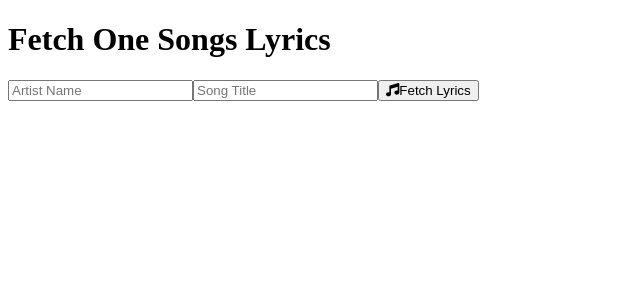
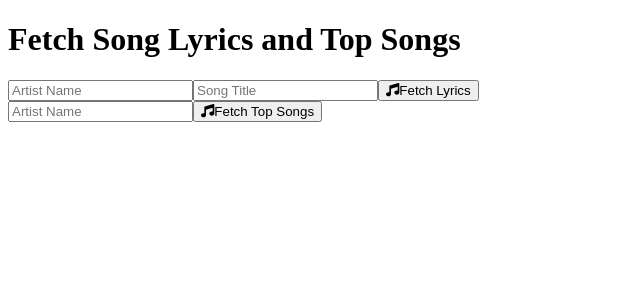
Before and after one commit to nonstickcode/genius_assistant_next_demo, a Next.js app: page / in a window 1280 px wide. Shown: the top 300 px of the page, without its empty margins (0-640 px from the left). Built offline with nearby package versions, Linux system fonts and the light colour scheme.

Commit message:
add artist top songs search

```diff
--- /dev/null
+++ b/src/app/api/genius/fetch-top-songs/route.ts
@@ -0,0 +1,56 @@
+import { NextRequest, NextResponse } from "next/server";
+import { requireEnvValue } from "@/lib/core";
+
+const ACCESS_TOKEN = requireEnvValue("NEXT_PUBLIC_GENIUS_CLIENT_ACCESS_TOKEN");
+
+export async function GET(req: NextRequest) {
+  const { searchParams } = new URL(req.url);
+  const artistName = searchParams.get("artistName");
+
+  if (!artistName) {
+    return NextResponse.json(
+      { error: "artistName parameter is required" },
+      { status: 400 }
+    );
+  }
+
+  try {
+    // Search for the artist by name
+    const artistSearchResponse = await fetch(`https://api.genius.com/search?q=${encodeURIComponent(artistName)}`, {
+      headers: {
+        Authorization: `Bearer ${ACCESS_TOKEN}`
+      }
+    });
+
+    const artistSearchData = await artistSearchResponse.json();
+    const artist = artistSearchData.response.hits.find(hit => hit.result.primary_artist.name.toLowerCase() === artistName.toLowerCase());
+
+    if (!artist) {
+      return NextResponse.json({ error: "Artist not found" }, { status: 404 });
+    }
+
+    const artistId = artist.result.primary_artist.id;
+
+    // Fetch top songs for the artist
+    const songsResponse = await fetch(`https://api.genius.com/artists/${artistId}/songs?sort=popularity&per_page=20`, {
+      headers: {
+        Authorization: `Bearer ${ACCESS_TOKEN}`
+      }
+    });
+
+    const songsData = await songsResponse.json();
+    const topSongs = songsData.response.songs.map((song) => ({
+      title: song.title,
+      url: song.url,
+      thumbnail: song.song_art_image_thumbnail_url
+    }));
+
+    return NextResponse.json({ topSongs }, { status: 200 });
+  } catch (e) {
+    console.error("Error fetching artist's top songs:", e);
+    return NextResponse.json(
+      { error: "Failed to fetch artist's top songs" },
+      { status: 500 }
+    );
+  }
+}
--- a/src/app/page.tsx
+++ b/src/app/page.tsx
@@ -4,10 +4,13 @@ import Head from 'next/head';
 import { useState } from 'react';
 import SongFetcher from '@/components/SongFetcher';
 import LyricsModal from '@/components/LyricsModal';
+import ArtistTopSongsFetcher from '@/components/ArtistTopSongsFetcher';
 
 const Page = () => {
   const [fetchingLyrics, setFetchingLyrics] = useState(false);
+  const [fetchingSongs, setFetchingSongs] = useState(false);
   const [lyrics, setLyrics] = useState<string[] | null>(null);
+  const [topSongs, setTopSongs] = useState<any[] | null>(null);
   const [artistName, setArtistName] = useState<string>('');
   const [songTitle, setSongTitle] = useState<string>('');
   const [showLyricsModal, setShowLyricsModal] = useState(false);
@@ -18,7 +21,7 @@ const Page = () => {
     setSongTitle(songTitle);
 
     try {
-      const response = await fetch(`/api/genius?artistName=${encodeURIComponent(artistName)}&songTitle=${encodeURIComponent(songTitle)}`);
+      const response = await fetch(`/api/genius/fetch-single-song?artistName=${encodeURIComponent(artistName)}&songTitle=${encodeURIComponent(songTitle)}`);
       const data = await response.json();
       if (response.ok) {
         setLyrics(data.lyrics);
@@ -34,16 +37,37 @@ const Page = () => {
     }
   };
 
+  const handleFetchTopSongs = async (artistName: string) => {
+    setFetchingSongs(true);
+    setArtistName(artistName);
+
+    try {
+      const response = await fetch(`/api/genius/fetch-top-songs?artistName=${encodeURIComponent(artistName)}`);
+      const data = await response.json();
+      if (response.ok) {
+        setTopSongs(data.topSongs);
+      } else {
+        setTopSongs(null);
+        console.error(data.error);
+      }
+    } catch (error) {
+      console.error('Failed to fetch top songs:', error);
+    } finally {
+      setFetchingSongs(false);
+    }
+  };
+
   return (
     <div className="flex">
       <Head>
-        <title>{artistName && songTitle ? `${artistName} - ${songTitle}` : "Fetch Lyrics"}</title>
-        <meta name="description" content="Fetch song lyrics from Genius API" />
+        <title>{artistName && songTitle ? `${artistName} - ${songTitle}` : "Fetch Lyrics and Top Songs"}</title>
+        <meta name="description" content="Fetch song lyrics and top songs from Genius API" />
         <link rel="icon" href="/favicon.ico" />
       </Head>
       <main className="p-4">
-        <h1 className="text-2xl font-bold mb-4">Fetch One Songs Lyrics</h1>
+        <h1 className="text-2xl font-bold mb-4">Fetch Song Lyrics and Top Songs</h1>
         <SongFetcher onFetchLyrics={handleFetchLyrics} fetchingLyrics={fetchingLyrics} />
+        <ArtistTopSongsFetcher onFetchTopSongs={handleFetchTopSongs} fetchingSongs={fetchingSongs} />
         {lyrics && (
           <LyricsModal
             show={showLyricsModal}
@@ -53,6 +77,20 @@ const Page = () => {
             onClose={() => setShowLyricsModal(false)}
           />
         )}
+        {topSongs && (
+          <div className="mt-5">
+            <h2 className="text-xl font-bold">Top 10 Songs by {artistName}</h2>
+            <ul className="list-disc pl-5">
+              {topSongs.map((song, index) => (
+                <li key={index}>
+                  <a href={song.url} target="_blank" rel="noopener noreferrer" className="text-blue-500 hover:underline">
+                    {song.title}
+                  </a>
+                </li>
+              ))}
+            </ul>
+          </div>
+        )}
       </main>
     </div>
   );
--- /dev/null
+++ b/src/components/ArtistTopSongsFetcher.tsx
@@ -0,0 +1,50 @@
+'use client';
+
+import React, { useState } from 'react';
+import { FontAwesomeIcon } from '@fortawesome/react-fontawesome';
+import { faMusic, faSpinner } from '@fortawesome/free-solid-svg-icons';
+import { Button } from '@/components/ui/button';
+
+interface ArtistTopSongsFetcherProps {
+  onFetchTopSongs: (artistName: string) => void;
+  fetchingSongs: boolean;
+}
+
+const ArtistTopSongsFetcher: React.FC<ArtistTopSongsFetcherProps> = ({ onFetchTopSongs, fetchingSongs }) => {
+  const [artistName, setArtistName] = useState('');
+
+  const handleFetchTopSongs = () => {
+    onFetchTopSongs(artistName);
+  };
+
+  return (
+    <div className="mt-5 flex flex-col gap-4">
+      <input
+        type="text"
+        placeholder="Artist Name"
+        value={artistName}
+        onChange={(e) => setArtistName(e.target.value)}
+        className="p-2 border text-black font-bold rounded"
+      />
+      <Button
+        onClick={handleFetchTopSongs}
+        size="lg"
+        disabled={fetchingSongs}
+      >
+        {fetchingSongs ? (
+          <>
+            <FontAwesomeIcon icon={faSpinner} className="animate-spin mr-2" />
+            Fetching Top Songs...
+          </>
+        ) : (
+          <>
+            <FontAwesomeIcon icon={faMusic} className="mr-2" />
+            Fetch Top Songs
+          </>
+        )}
+      </Button>
+    </div>
+  );
+};
+
+export default ArtistTopSongsFetcher;
```
Also changed, not shown: src/app/api/genius/fetch-single-song/route.ts (renamed from src/app/api/genius/route.ts).
